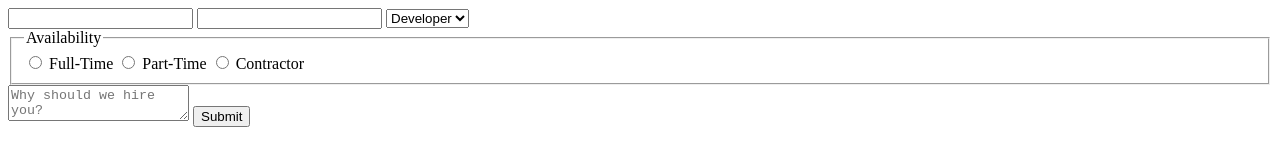
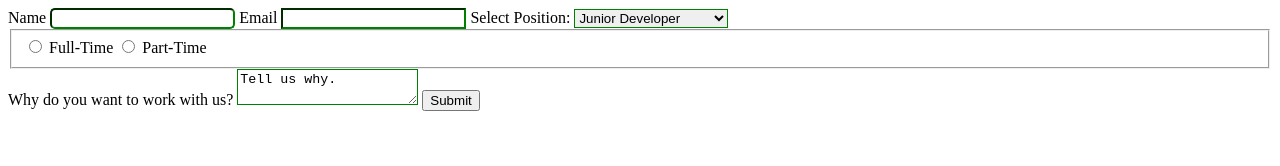
Before and after one commit to PrasunShrivastav/Basic-Projects, a plain HTML site: page html+CSS/Job Application Form/index.html in a window 1280 px wide. Drawn offline with Linux system fonts and the light colour scheme.

Commit message:
complete

```diff
--- a/html+CSS/Job Application Form/index.html
+++ b/html+CSS/Job Application Form/index.html
@@ -1,49 +1,50 @@
+<!-- file: index.html -->
 <!DOCTYPE html>
 <html lang="en">
   <head>
     <meta charset="utf-8" />
     <meta name="viewport" content="width=device-width, initial-scale=1.0" />
     <title>Job Application Form</title>
+    <link rel="stylesheet" href="styles.css" />
   </head>
   <body>
     <div class="container">
-      <input type="text" name="name" id="name" />
-      <input type="email" name="email" id="email" />
-      <select name="position" id="position">
-        <option value="developer">Developer</option>
-        <option value="designer">Designer</option>
-        <option value="manager">Manager</option>
+      <form>
+        <label for="name">Name</label>
+        <input type="text" id="name" name="name" />
+        <label for="email">Email</label>
+        <input type="email" id="email" name="email" />
+        <label for="position">Select Position:</label>
+        <select id="position" name="position" required>
+          <option id="position">Junior Developer</option>
+          <option id="position">Senior Developer</option>
+          <option id="position">Product Manager</option>
+          <option id="position">Mobile App Developer</option>
         </select>
+
         <fieldset class="radio-group" name="availability">
-        <legend>Availability</legend>
           <input
             type="radio"
+            id="full-time"
+            value="full-time"
             name="availability"
-          id="availability"
-          value="full-time"
           />
-        <label for="availability">Full-Time</label>
+          <label for="full-time">Full-Time</label>
+
           <input
             type="radio"
+            id="part-time"
+            value="part-time"
             name="availability"
-          id="availability"
-          value="part-time"
           />
-        <label for="availability">Part-Time</label>
-        <input
-          type="radio"
-          name="availability"
-          id="availability"
-          value="contractor"
-        />
-        <label for="availability">Contractor</label>
+          <label for="part-time">Part-Time</label>
         </fieldset>
-      <textarea
-        name="message"
-        id="message"
-        placeholder="Why should we hire you?"
-      ></textarea>
+        <label for="message">Why do you want to work with us?</label>
+        <textarea id="message">
+Tell us why.
+        </textarea>
         <button type="submit">Submit</button>
+      </form>
     </div>
   </body>
 </html>
--- a/html+CSS/Job Application Form/styles.css
+++ b/html+CSS/Job Application Form/styles.css
@@ -1,13 +1,31 @@
-body {
-  padding-top: 50px;
-  padding-bottom: 50px;
-  width: 50vw;
-  margin: 0px;
-  margin-right: auto;
-  margin-left: auto;
-  min-height: calc(100vh - padding-top - padding-bottom);
+input:focus,
+textarea:focus {
+  border-color: blue;
+  outline: none;
 }
-hr,
-section {
-  width: 50%;
+input:invalid,
+select:invalid,
+textarea:invalid {
+  border-color: red;
 }
+input:valid,
+select:valid,
+textarea:valid {
+  border-color: green;
+}
+button:hover {
+  background-color: blue;
+  color: white;
+}
+.radio-group input[type="radio"]:checked {
+  border-color: rgb(211, 99, 44);
+  background-color: rgb(16, 219, 33);
+  box-shadow: 0 0 10px 0 rgba(0, 0, 0, 0.5);
+  /* border color, background color and a box shadow when the radio button is selected */
+}
+.radio-group input[type="radio"]:checked + label {
+  color: rgb(211, 99, 44);
+}
+input:nth-child(2) {
+  border-radius: 5px;
+}
```
Lines whose indentation alone changed are shown as unchanged.
